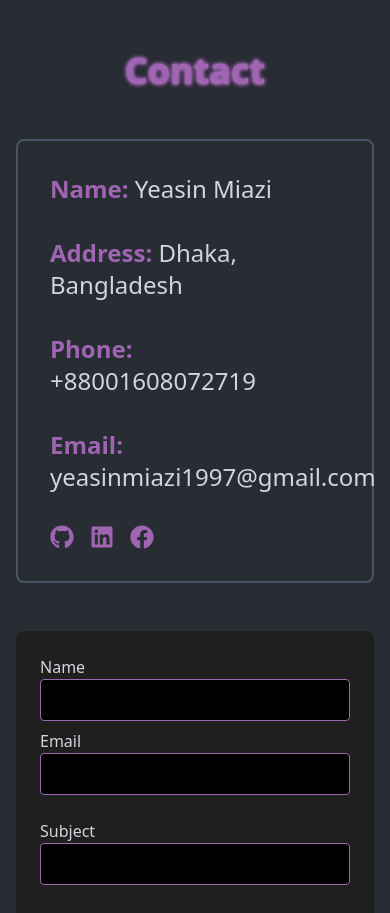
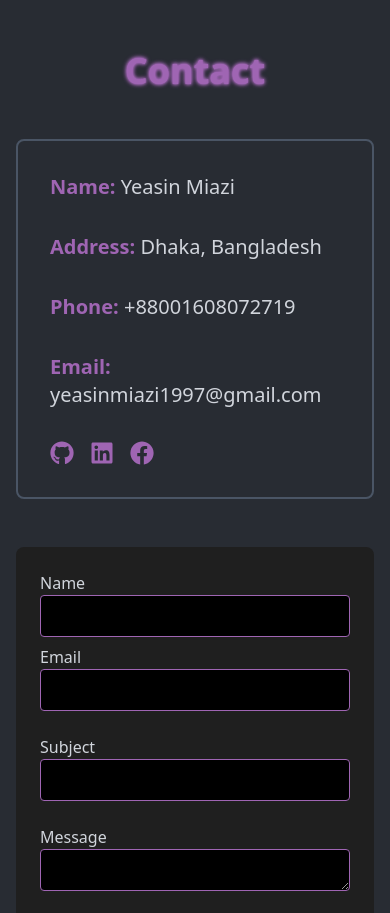
Before and after one commit to miazi2003/my-portfolio, a React (Vite) app: page / in a window 390 px wide. Shown: the part 5140-6053 px from the top of the page. Built offline with nearby package versions, Linux system fonts and the light colour scheme.

Commit message:
all fixed

```diff
--- a/src/component/contact/ContactMe.jsx
+++ b/src/component/contact/ContactMe.jsx
@@ -61,7 +61,7 @@ const ContactMe = () => {
 
         <div className="flex flex-col md:flex-row gap-12">
           {/* Contact Info */}
-          <div className="md:w-1/2 space-y-8 text-gray-300 text-2xl  p-8 rounded-lg border-2 border-gray-600 ">
+          <div className="md:w-1/2 space-y-8 text-gray-300 md:text-2xl text-xl p-8 rounded-lg border-2 border-gray-600 ">
             <p><span className="text-[#9f65b3] font-semibold">Name:</span> Yeasin Miazi</p>
             <p><span className="text-[#9f65b3] font-semibold">Address:</span> Dhaka, Bangladesh</p>
             <p><span className="text-[#9f65b3] font-semibold">Phone:</span> +88001608072719</p>
```
